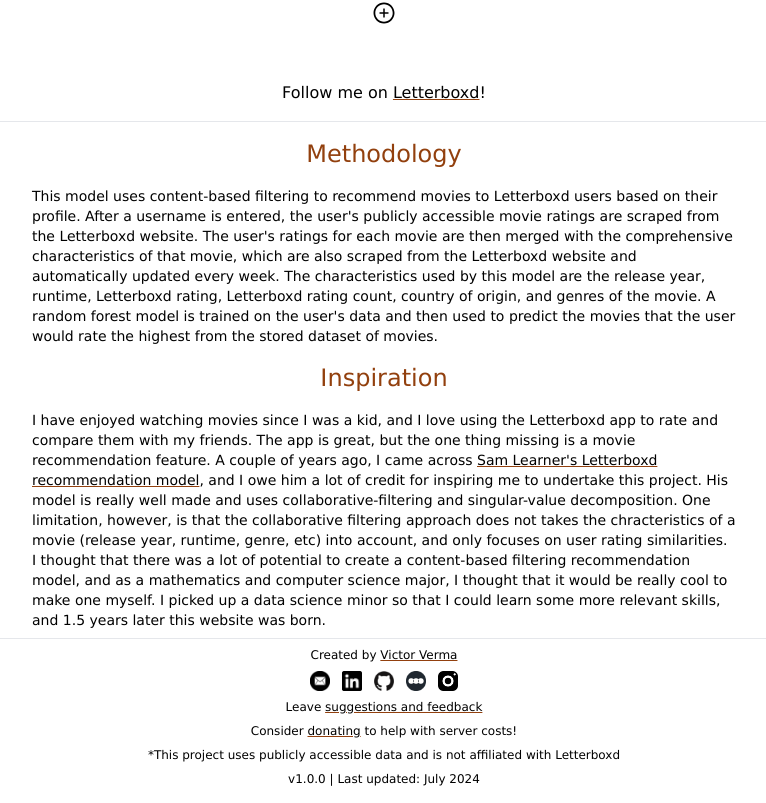
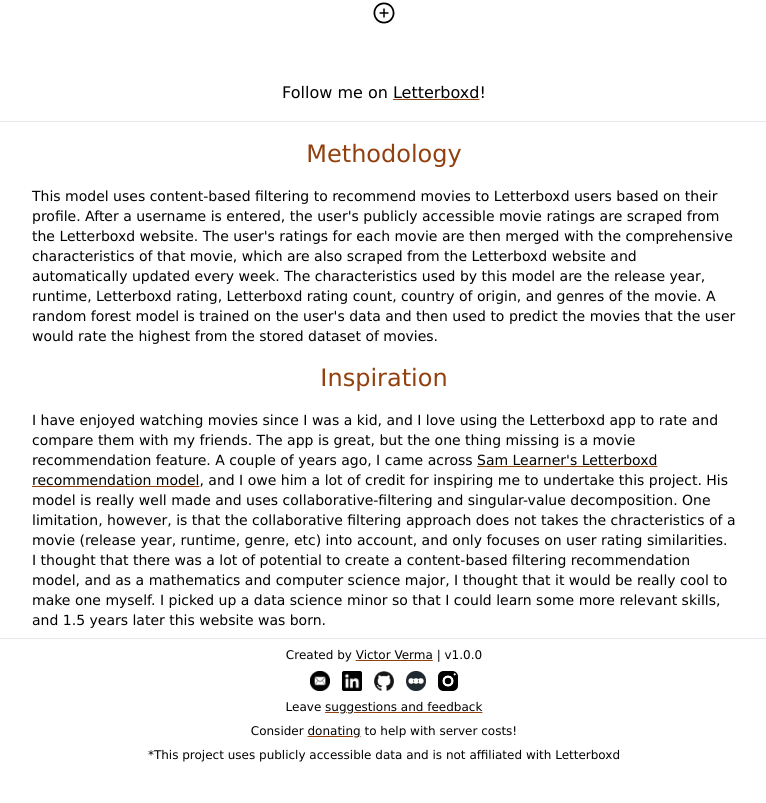
Before and after one commit to victorverma3/Letterboxd-Movie-Recommendations, a React (Vite) app in the folder frontend/: page / in a window 1280 px wide. Shown: the part 480-1283 px from the top of the page, without its empty margins (256-1022 px from the left). After the commit the page ends 1251 px from the top, so only its background shows below. Built offline with nearby package versions, Linux system fonts and the light colour scheme; no server answers.

Commit message:
tweaked footer

```diff
--- a/frontend/src/components/Footer.tsx
+++ b/frontend/src/components/Footer.tsx
@@ -43,7 +43,8 @@ const Footer = () => {
                     target="_blank"
                 >
                     Victor Verma
-                </a>
+                </a>{" "}
+                | v1.0.0
             </p>
             <div className="w-40 mx-auto flex flex-row justify-around">
                 {logos.map((logo, index) => (
@@ -81,9 +82,6 @@ const Footer = () => {
                 *This project uses publicly accessible data and is not
                 affiliated with Letterboxd
             </p>
-            <p className="w-4/5 sm:min-w-96 mx-auto mt-2 mb-4 text-center text-xs">
-                v1.0.0 | Last updated: July 2024
-            </p>
         </div>
     );
 };
```
